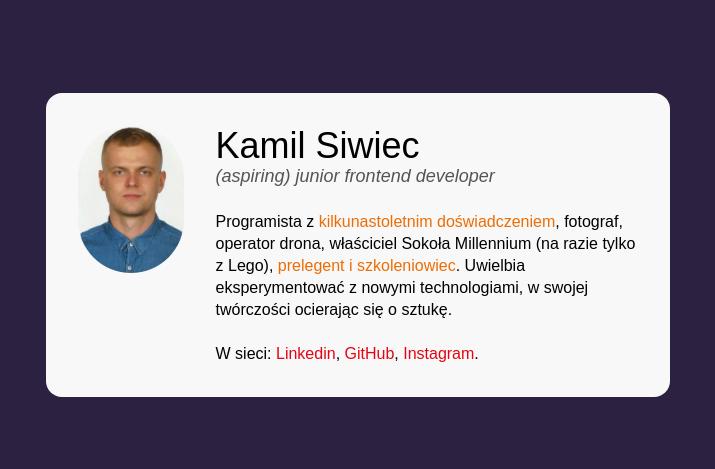
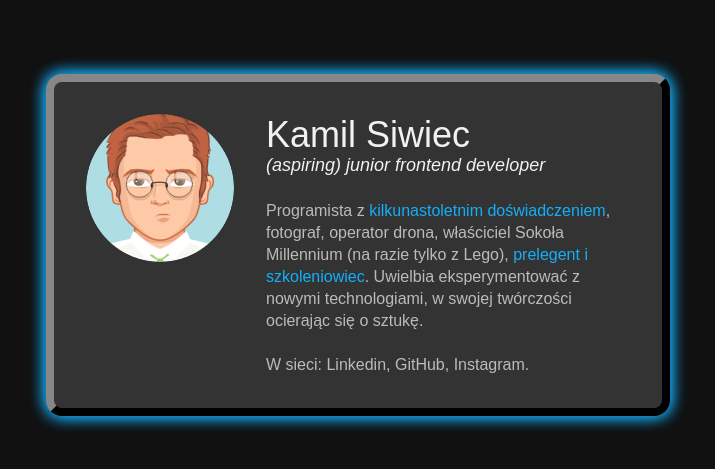
Before and after one commit to Kamil-Siwiec/business-card, a plain HTML site: page index.html in a window 1280 px wide. Shown: the part 155-624 px from the top of the page, without its empty margins (282-997 px from the left). Drawn offline with Linux system fonts and the light colour scheme.

Commit message:
add bem & css styles

```diff
--- a/index.html
+++ b/index.html
@@ -14,7 +14,7 @@
       <article class="person">
         <img
           class="person__picture"
-          src="img/sketch-1602795749799-1.jpg"
+          src="img/avatar.png"
           alt="Zdjęcie Imię i nazwisko"
         />
 
@@ -35,19 +35,19 @@
           <p class="person__description">
             W sieci:
             <a
-              class="person__link"
+              class="person__link person__link--backlight"
               target="_blank"
               href="https://www.linkedin.com/in/kamil-siwiec-6a048b1b6/"
               >Linkedin</a
             >,
             <a
-              class="person__link"
+              class="person__link person__link--backlight"
               target="_blank"
               href="https://github.com/Kamil-Siwiec"
               >GitHub</a
             >,
             <a
-              class="person__link"
+              class="person__link person__link--backlight"
               target="_blank"
               href="https://www.instagram.com/siwy442/"
               >Instagram</a
--- a/style.css
+++ b/style.css
@@ -9,7 +9,7 @@ html {
   }
 
   body {
-      background-color: #2C2141;
+      background-color: #111;
       display: flex;
       align-items: center;
       justify-content: center;
@@ -24,8 +24,11 @@ html {
   }
 
   .main {
-      background-color: #F8F8F8;
+      background-color: #333;
+      color: #bbb;
       border-radius: 16px;
+      box-shadow: 0 0 1em #13affa, 0 0 1em #13affa;
+      border: 8px outset #333;
       width: 624px;
       margin: 16px;
       padding: 32px;
@@ -53,14 +56,19 @@ html {
   }
 
   .person__link {
-      color: #E20613;
+      color: #bbb;
       text-decoration: none;
+  }
+  .person__link--backlight:hover {
+      color: #13affa;
+
   }
 
   .person__name {
       font-size: 36px;
       margin: 0px;
       font-weight: normal;
+      color: #f1f1f1;
 
   }
 
@@ -72,12 +80,12 @@ html {
 
     font-size: 18px;
     font-style: italic;
-    color: #545454;
+    color: #f1f1f1;
     margin: 0px;
   }
 
 
   .special {
-      color: #ED6D05;
+      color: #13affa;
       font-weight: normal;
   }
```
